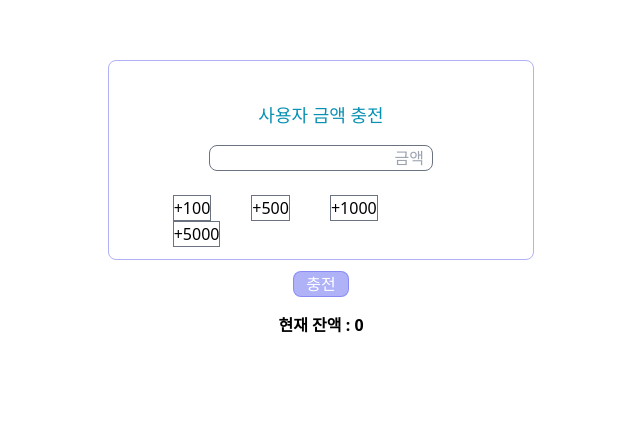
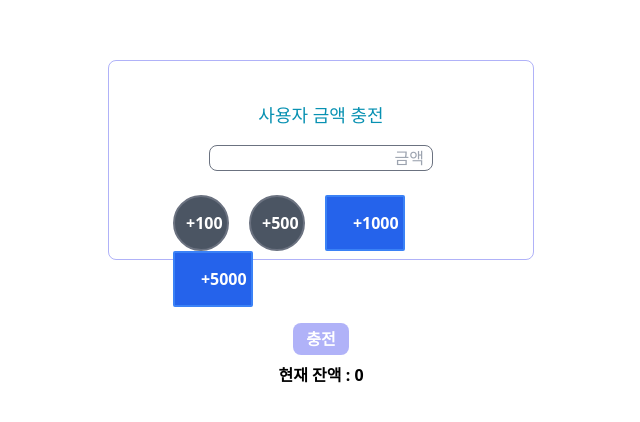
Before and after one commit to hak-joo/vending-machine, a React (Vite) app: page /charge in a window 1280 px wide. Shown: the part 240-662 px from the top of the page, without its empty margins (319-959 px from the left). Built offline with nearby package versions, Linux system fonts and the light colour scheme; the HTML template or start-up script is replaced by a standard one.

Commit message:
Feat: 공통 버튼 컴포넌트 생성 및 충전 화면에 적용 #14

```diff
--- a/package.json
+++ b/package.json
@@ -10,10 +10,13 @@
     "preview": "vite preview"
   },
   "dependencies": {
+    "class-variance-authority": "^0.7.0",
+    "clsx": "^2.1.0",
     "jotai": "^2.7.2",
     "react": "^18.2.0",
     "react-dom": "^18.2.0",
-    "react-router-dom": "6"
+    "react-router-dom": "6",
+    "tailwind-merge": "^2.2.2"
   },
   "devDependencies": {
     "@types/node": "^20.12.2",
--- /dev/null
+++ b/src/components/button/CommonBtn.tsx
@@ -0,0 +1,39 @@
+import { twMerge } from 'tailwind-merge';
+import clsx from 'clsx';
+import { ButtonVariants } from '@/components/button/datas';
+import { ButtonProps } from '@/types/Button';
+
+type CommonBtnProps = React.HTMLAttributes<HTMLButtonElement> & ButtonProps;
+
+function CommonBtn({
+  bgColor,
+  textColor,
+  shape,
+  border,
+  textAlign,
+  additionalClass,
+  children,
+  ...props
+}: CommonBtnProps) {
+  return (
+    <button
+      className={twMerge(
+        clsx(
+          ButtonVariants({
+            bgColor,
+            textColor,
+            shape,
+            border,
+            textAlign,
+          }),
+          additionalClass,
+        ),
+      )}
+      {...props}
+    >
+      {children}
+    </button>
+  );
+}
+
+export default CommonBtn;
--- /dev/null
+++ b/src/components/button/datas.ts
@@ -0,0 +1,48 @@
+import { cva } from 'class-variance-authority';
+
+export const ButtonVariants = cva(`text-center p-1 font-bold w-full h-full`, {
+  variants: {
+    bgColor: {
+      blue: 'bg-blue-600 hover:bg-blue-500',
+      red: 'bg-red-600 hover:bg-red-500',
+      gray: 'bg-gray-600 hover:bg-gray-500',
+      purple: 'bg-purple-600 hover:bg-purple-500',
+      orange: 'bg-orange-600 hover:bg-orange-500',
+      yellow: 'bg-yellow-600 hover:bg-yellow-500',
+      green: 'bg-green-600 hover:bg-green-500',
+      black: 'bg-black hover:bg-gray-900',
+      white: 'bg-white',
+    },
+    textColor: {
+      blue: 'text-blue-600 hover:text-blue-500',
+      red: 'text-red-600 hover:text-red-500',
+      gray: 'text-gray-600 hover:text-gray-500',
+      purple: 'text-purple-600 hover:text-purple-500',
+      orange: 'text-orange-600 hover:text-orange-500',
+      yellow: 'text-yellow-600 hover:text-yellow-500',
+      green: 'text-green-600 hover:text-green-500',
+      black: 'text-black',
+      white: 'text-white',
+    },
+    shape: {
+      rectangle: 'rounded-sm',
+      circle: 'rounded-full',
+    },
+    border: {
+      blue: 'border-2 border-blue-500',
+      red: 'border-2 border-red-500',
+      gray: 'border-2 border-gray-500',
+      purple: 'border-2 border-purple-500',
+      orange: 'border-2 border-orange-500',
+      yellow: 'border-2 border-yellow-500',
+      green: 'border-2 border-green-500',
+      black: 'border-2 border-black',
+      white: 'border-2 border-white',
+    },
+    textAlign: {
+      center: 'text-center',
+      right: 'text-right',
+      left: 'text-left',
+    },
+  },
+});
--- a/src/components/charge/ChargeMoneyBtnItem.tsx
+++ /dev/null
@@ -1,9 +0,0 @@
-type ChargeMoneyBtnItemProps = {
-  money: number;
-};
-
-function ChargeMoneyBtnItem({ money }: ChargeMoneyBtnItemProps) {
-  return <button className="border border-gray-500 mr-10">+{money}</button>;
-}
-
-export default ChargeMoneyBtnItem;
--- a/src/components/charge/ChargeMoneyBtnList.tsx
+++ b/src/components/charge/ChargeMoneyBtnList.tsx
@@ -1,11 +1,65 @@
-import ChargeMoneyBtnItem from '@/components/charge/ChargeMoneyBtnItem';
+import CommonBtn from '@/components/button/CommonBtn';
+import { ButtonProps } from '@/types/Button';
 
-const chargeMoneyList = [100, 500, 1000, 5000];
+// 충전 금액 type
+// 공통 버튼 컴포넌트의 props에 money 속성 추가
+type chargeMoneyType = ButtonProps & {
+  money: number;
+};
+
+// 충전 금액 리스트
+// 가격, className이 정의
+const chargeMoneyList: chargeMoneyType[] = [
+  {
+    money: 100,
+    bgColor: 'gray',
+    textColor: 'white',
+    shape: 'circle',
+    border: 'gray',
+    textAlign: 'right',
+    additionalClass: 'w-14 h-14 mr-5',
+  },
+  {
+    money: 500,
+    bgColor: 'gray',
+    textColor: 'white',
+    shape: 'circle',
+    border: 'gray',
+    textAlign: 'right',
+    additionalClass: 'w-14 h-14 mr-5',
+  },
+  {
+    money: 1000,
+    bgColor: 'blue',
+    textColor: 'white',
+    shape: 'rectangle',
+    border: 'blue',
+    textAlign: 'right',
+    additionalClass: 'w-20 h-14 mr-5',
+  },
+  {
+    money: 5000,
+    bgColor: 'blue',
+    textColor: 'white',
+    shape: 'rectangle',
+    border: 'blue',
+    textAlign: 'right',
+    additionalClass: 'w-20 h-14 mr-5',
+  },
+];
 
 function ChargeMoneyBtnList() {
-  const moneyList = chargeMoneyList.map((money, index) => (
-    <ChargeMoneyBtnItem key={index} money={money} />
-  ));
+  const handleBtnClick = () => {
+    console.log('금액 버튼 클릭');
+  };
+
+  const moneyList = chargeMoneyList.map((moneyBtn, index) => {
+    return (
+      <CommonBtn key={index} {...moneyBtn} onClick={handleBtnClick}>
+        +{moneyBtn?.money}
+      </CommonBtn>
+    );
+  });
 
   return <div>{moneyList}</div>;
 }
--- a/src/pages/charge/Charge.tsx
+++ b/src/pages/charge/Charge.tsx
@@ -3,7 +3,16 @@ import { useState } from 'react';
 import { useAtom } from 'jotai';
 import { userAtom } from '@/store/atoms';
 import ChargeMoneyBtnList from '@/components/charge/ChargeMoneyBtnList';
+import CommonBtn from '@/components/button/CommonBtn';
+import { ButtonProps } from '@/types/Button';
 import '@/styles/charge/Charge.css';
+
+// 충전 버튼 className
+const chargeBtnClassName: ButtonProps = {
+  textColor: 'white',
+  textAlign: 'center',
+  additionalClass: 'w-14 h-10 border-indigo-500/50 rounded-lg bg-indigo-500/50',
+};
 
 function Charge() {
   const [user, setUser] = useAtom(userAtom);
@@ -43,12 +52,9 @@ function Charge() {
         <div className="my-4 mx-16">
           <ChargeMoneyBtnList />
         </div>
-        <button
-          className="w-14 h-10 border border-indigo-500/50 rounded-lg  bg-indigo-500/50 text-white m-2"
-          onClick={chargeMoney}
-        >
+        <CommonBtn {...chargeBtnClassName} onClick={chargeMoney}>
           충전
-        </button>
+        </CommonBtn>
         <p className="font-bold m-2">현재 잔액 : {user.money}</p>
       </div>
     </div>
--- /dev/null
+++ b/src/types/Button.ts
@@ -0,0 +1,23 @@
+export type ButtonShapes = 'rectangle' | 'circle';
+
+export type Colors =
+  | 'blue'
+  | 'red'
+  | 'gray'
+  | 'purple'
+  | 'orange'
+  | 'yellow'
+  | 'green'
+  | 'black'
+  | 'white';
+
+export type ButtonTextAlign = 'center' | 'right' | 'left';
+
+export interface ButtonProps {
+  bgColor?: Colors;
+  textColor?: Colors;
+  border?: Colors;
+  shape?: ButtonShapes;
+  textAlign?: ButtonTextAlign;
+  additionalClass?: string;
+}
```
Also changed, not shown: 1 other file (tests, documents, lock files or other folders).
